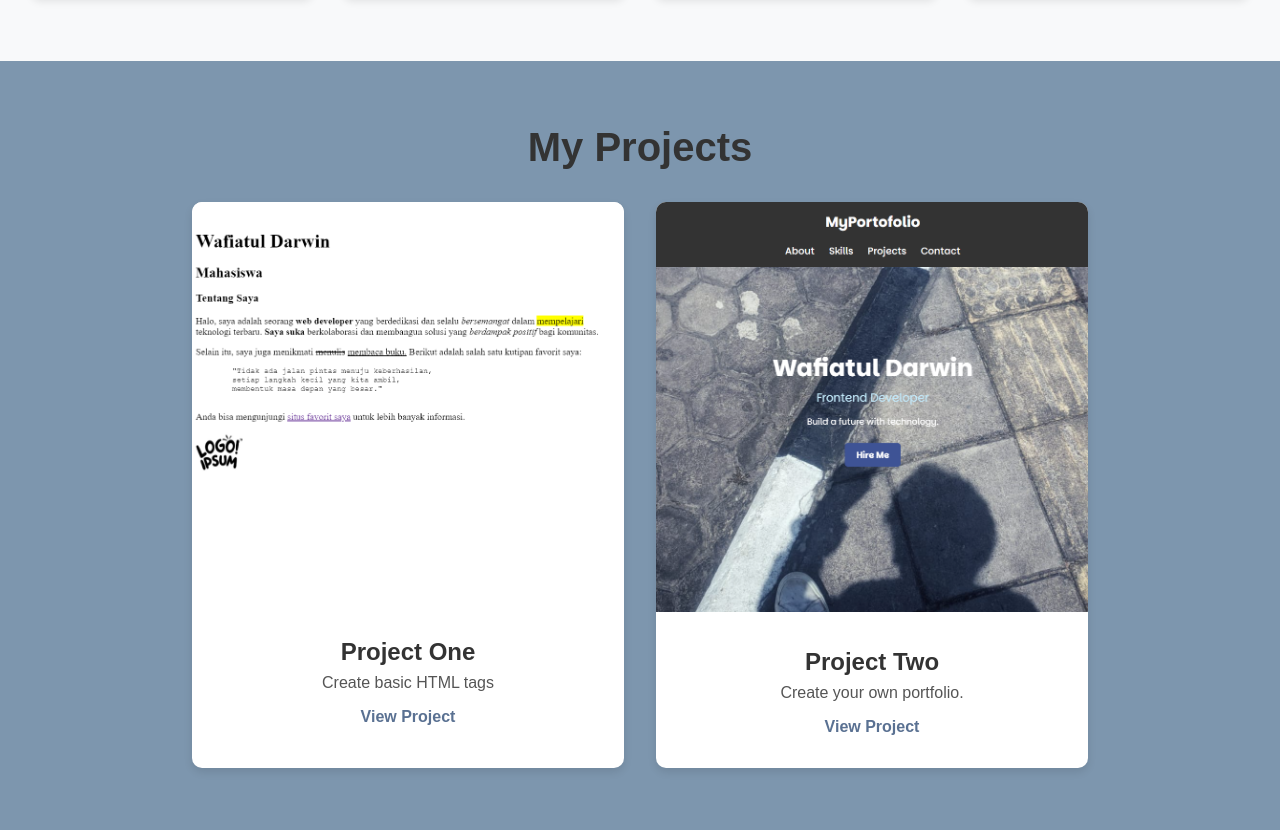
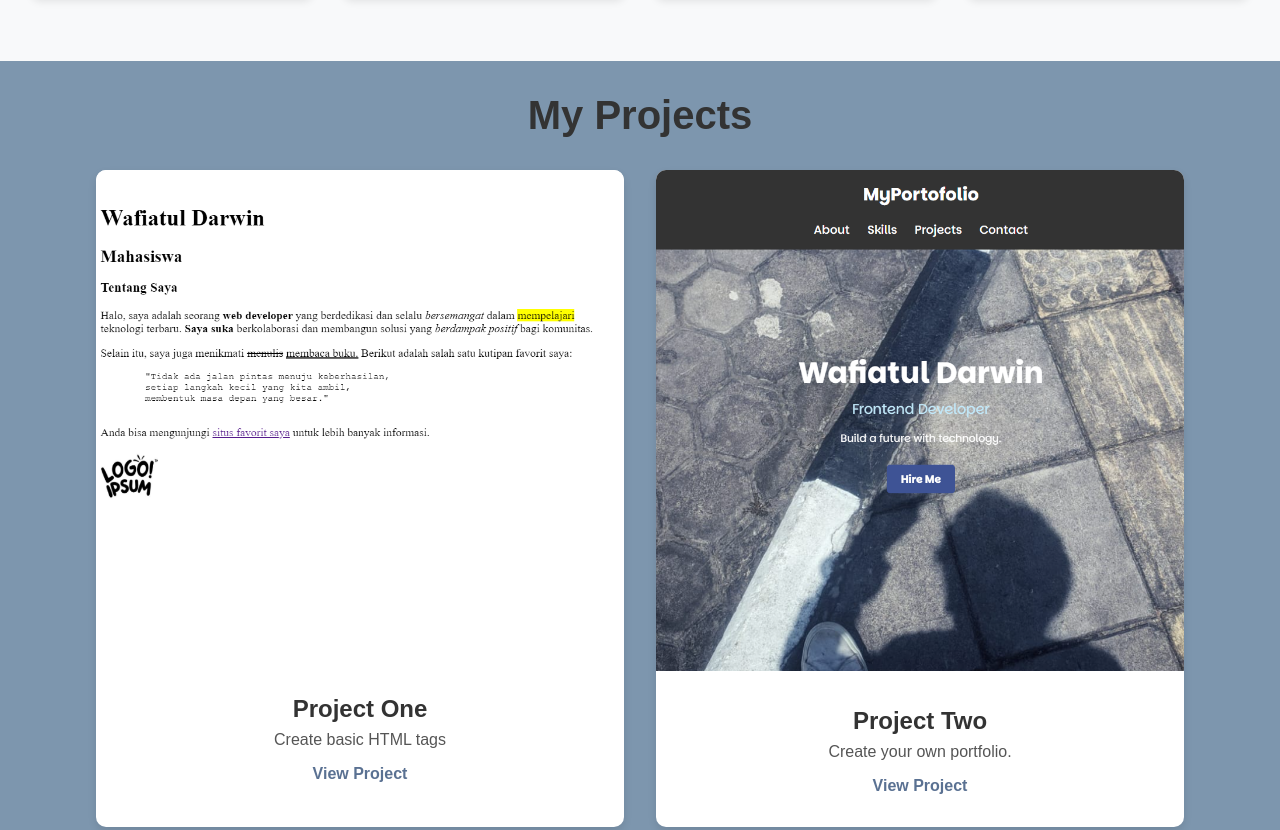
Before and after one commit to fornamm/Its-Portofolio, a plain HTML site: page index.html in a window 1280 px wide. Shown: the part 1441-2271 px from the top of the page. Drawn offline with Linux system fonts and the light colour scheme; a web font is replaced by a local one.

Commit message:
Update style.css

```diff
--- a/style.css
+++ b/style.css
@@ -217,7 +217,7 @@
 
   /* Portfolio Styling */
   .portfolio {
-    padding: 4rem 12rem;
+    padding: 2rem 6rem;
     background-color: #7d96ae;
     text-align: center;
   }
```
